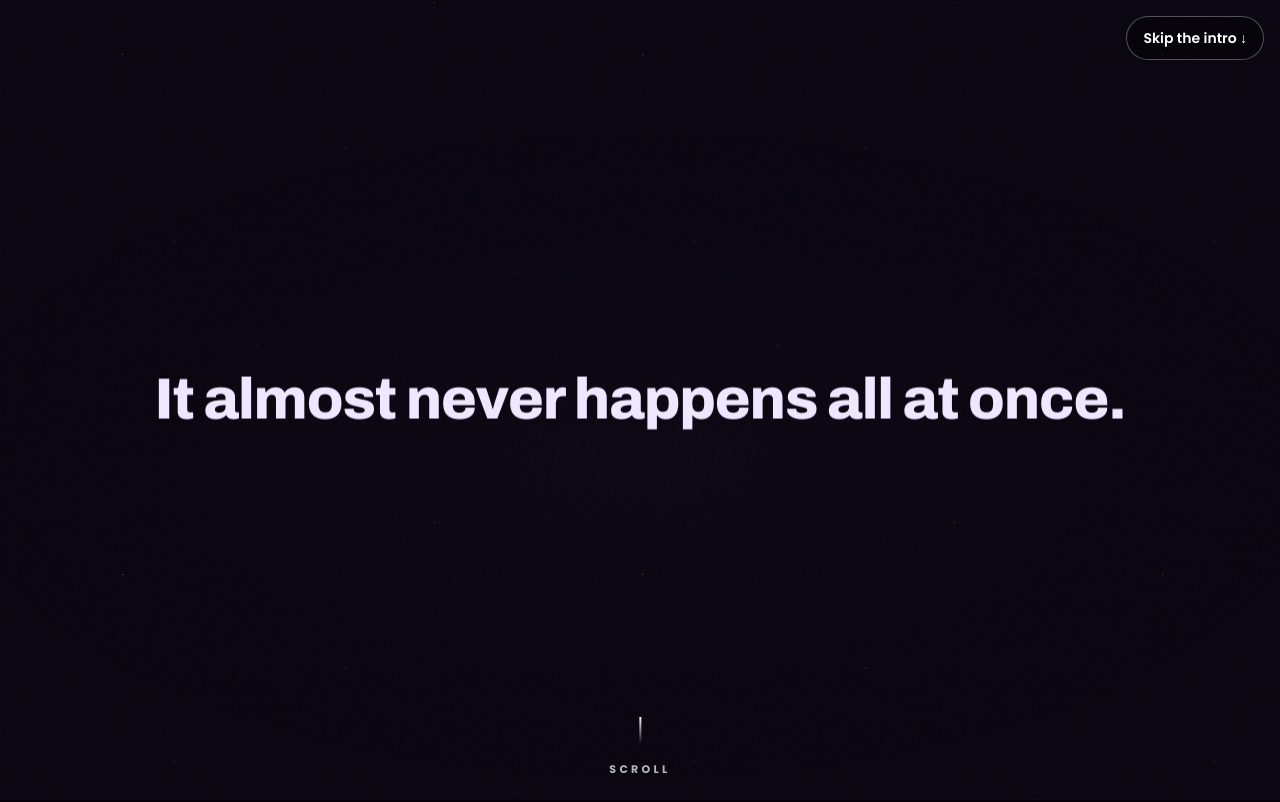
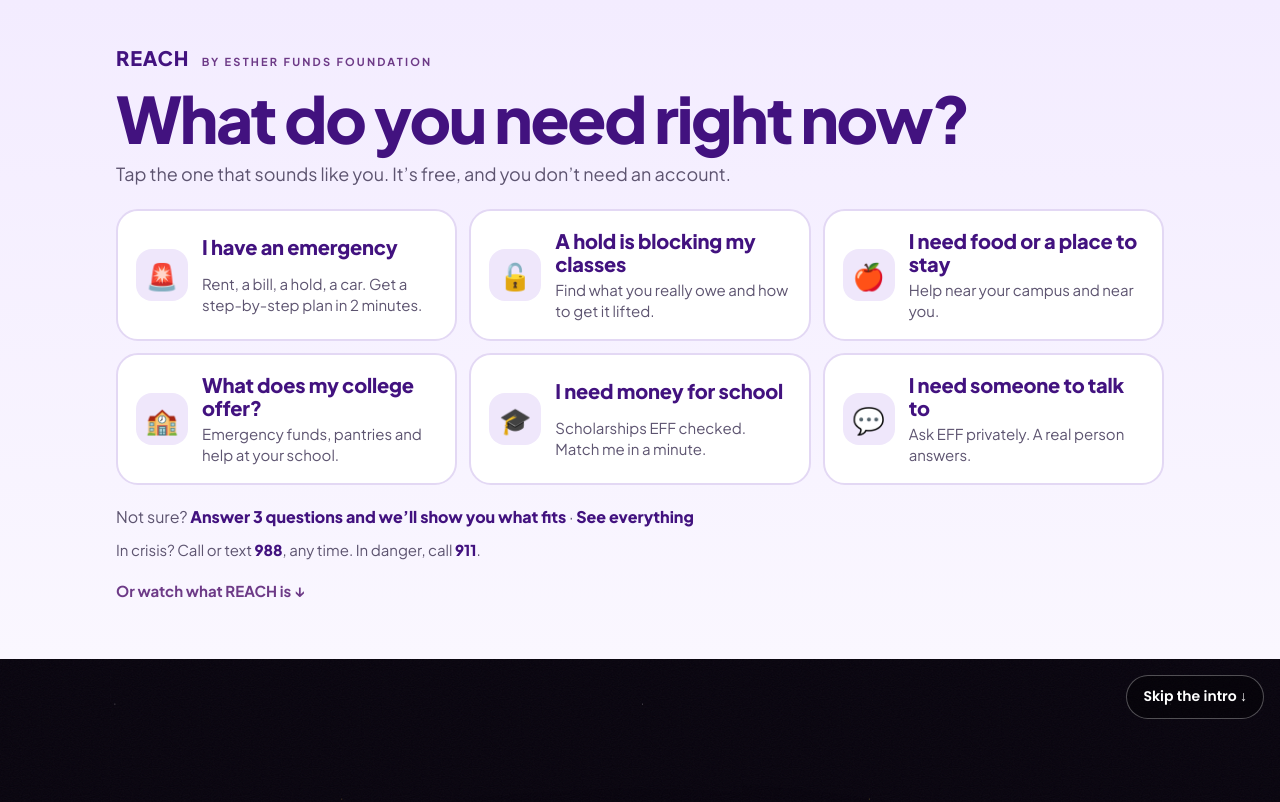
Before and after one commit to estherfundsfoundation-sys/eff-reach-action-hub, a Next.js app: page / in a window 1280 px wide. Shown: the top 802 px of the page. Built offline with nearby package versions, Linux system fonts and the light colour scheme; a web font is replaced by a local one.

Commit message:
REACH home opens with "What do you need right now?" before the film
Co-Authored-By: Claude Opus 5.5 <noreply@anthropic.com>
Claude-Session: https://claude.ai/code/session_01U9Ynhj6yFqF2KzPDLjBoZi

```diff
--- /dev/null
+++ b/app/NeedNow.tsx
@@ -0,0 +1,39 @@
+import Link from "next/link";
+
+/* REACH home, the very first thing on the page (10 Nov 2026, Shayna: a student told her finding REACH's
+   help was difficult and she was lost). Before the film, before anything: "What do you need right now?"
+   Six plain doors to the right tool, 988 always, and the film below for anyone who wants it. */
+const NEEDS = [
+  { href: "/emergency", glyph: "🚨", t: "I have an emergency", s: "Rent, a bill, a hold, a car. Get a step-by-step plan in 2 minutes." },
+  { href: "/holdup", glyph: "🔓", t: "A hold is blocking my classes", s: "Find what you really owe and how to get it lifted." },
+  { href: "/get-help", glyph: "🍎", t: "I need food or a place to stay", s: "Help near your campus and near you." },
+  { href: "/my-college", glyph: "🏫", t: "What does my college offer?", s: "Emergency funds, pantries and help at your school." },
+  { href: "/scholarships", glyph: "🎓", t: "I need money for school", s: "Scholarships EFF checked. Match me in a minute." },
+  { href: "https://my.estherfundsfoundation.org/lighthouse", glyph: "💬", t: "I need someone to talk to", s: "Ask EFF privately. A real person answers." },
+];
+
+export default function NeedNow() {
+  return (
+    <section className="rh-need" aria-labelledby="need-h">
+      <div className="sc-wrap">
+        <p className="rh-need-brand">REACH <span>by Esther Funds Foundation</span></p>
+        <h1 id="need-h">What do you need right now?</h1>
+        <p className="rh-need-lede">Tap the one that sounds like you. It&rsquo;s free, and you don&rsquo;t need an account.</p>
+        <div className="rh-need-grid">
+          {NEEDS.map((n) => (
+            <Link key={n.href} href={n.href} className="rh-need-card">
+              <span aria-hidden="true">{n.glyph}</span>
+              <b>{n.t}</b>
+              <small>{n.s}</small>
+            </Link>
+          ))}
+        </div>
+        <p className="rh-need-more">
+          Not sure? <Link href="/start">Answer 3 questions and we&rsquo;ll show you what fits</Link> · <Link href="/resources">See everything</Link>
+        </p>
+        <p className="rh-need-crisis">In crisis? Call or text <a href="tel:988">988</a>, any time. In danger, call <a href="tel:911">911</a>.</p>
+        <a className="rh-need-film" href="#reach-film">Or watch what REACH is ↓</a>
+      </div>
+    </section>
+  );
+}
--- a/app/page.tsx
+++ b/app/page.tsx
@@ -6,6 +6,7 @@ import { CATEGORIES } from "./content/resources";
 import { SiteTop, SiteFoot } from "./myreach/ui";
 import Doors from "./Doors";
 import WhoDoors from "./WhoDoors";
+import NeedNow from "./NeedNow";
 import "./start/start.css";
 import "./scholarships/scholarships.css";
 import "./reach-home.css";
@@ -18,6 +19,8 @@ export default function Home() {
   const total = CATEGORIES.reduce((n, c) => n + c.items.length, 0);
   return (
     <main className="sc rh">
+      <NeedNow />
+      <div id="reach-film" />
       <ReachOpening />
       <SiteTop />
       <WhoDoors />
--- a/app/reach-home.css
+++ b/app/reach-home.css
@@ -54,3 +54,24 @@
   .rh-door, .rh-lead-art span { animation:none; }
   .rh-door { transform:none; }
 }
+
+/* "What do you need right now?" (NeedNow.tsx): the first screen. A task, not a moment: plain and fast. */
+.rh-need { padding:clamp(28px,6vh,56px) 0 clamp(36px,7vh,64px); background:linear-gradient(180deg,#f3ecff,#faf7ff); }
+@media (prefers-color-scheme: dark) { .rh-need { background:linear-gradient(180deg,#1d0f30,#120a1d); } }
+.rh-need-brand { margin:0 0 18px; font:900 20px/1 var(--rx-head); letter-spacing:.04em; color:var(--p); }
+.rh-need-brand span { font:700 11px/1 var(--rx-body); letter-spacing:.2em; text-transform:uppercase; color:var(--pv); margin-left:8px; }
+.rh-need h1 { margin:0 0 10px; font:900 clamp(34px,7vw,64px)/1 var(--rx-head); letter-spacing:-.035em; color:var(--p); }
+.rh-need-lede { margin:0 0 22px; font-size:18px; line-height:1.5; color:var(--i2); }
+.rh-need-grid { display:grid; grid-template-columns:repeat(auto-fill,minmax(min(100%,300px),1fr)); gap:12px; }
+.rh-need-card { display:grid; grid-template-columns:52px 1fr; grid-template-rows:auto auto; column-gap:14px; row-gap:4px; align-items:center; padding:18px; border-radius:22px;
+  background:var(--s); border:2px solid var(--b); text-decoration:none; color:var(--i) !important; transition:border-color .2s, transform .2s, box-shadow .2s; }
+.rh-need-card:hover, .rh-need-card:focus-visible { border-color:var(--p); transform:translateY(-2px); box-shadow:0 18px 36px -24px rgba(66,18,127,.6); }
+.rh-need-card:focus-visible { outline:3px solid var(--p); outline-offset:2px; }
+.rh-need-card span { grid-row:1 / span 2; width:52px; height:52px; border-radius:16px; display:grid; place-items:center; font-size:26px; background:var(--pl, #ece2ff); }
+.rh-need-card b { font:900 20px/1.15 var(--rx-head); color:var(--p); letter-spacing:-.01em; }
+.rh-need-card small { font-size:15px; line-height:1.4; color:var(--i2); }
+.rh-need-more { margin:20px 0 0; font-size:16px; color:var(--i2); }
+.rh-need-more a, .rh-need-crisis a { font-weight:800; color:var(--p) !important; }
+.rh-need-crisis { margin:10px 0 0; font-size:15px; color:var(--i2); }
+.rh-need-film { display:inline-block; margin-top:18px; font-weight:700; font-size:15px; color:var(--pv) !important; }
+@media (prefers-reduced-motion: reduce) { .rh-need-card { transition:none; } }
```
